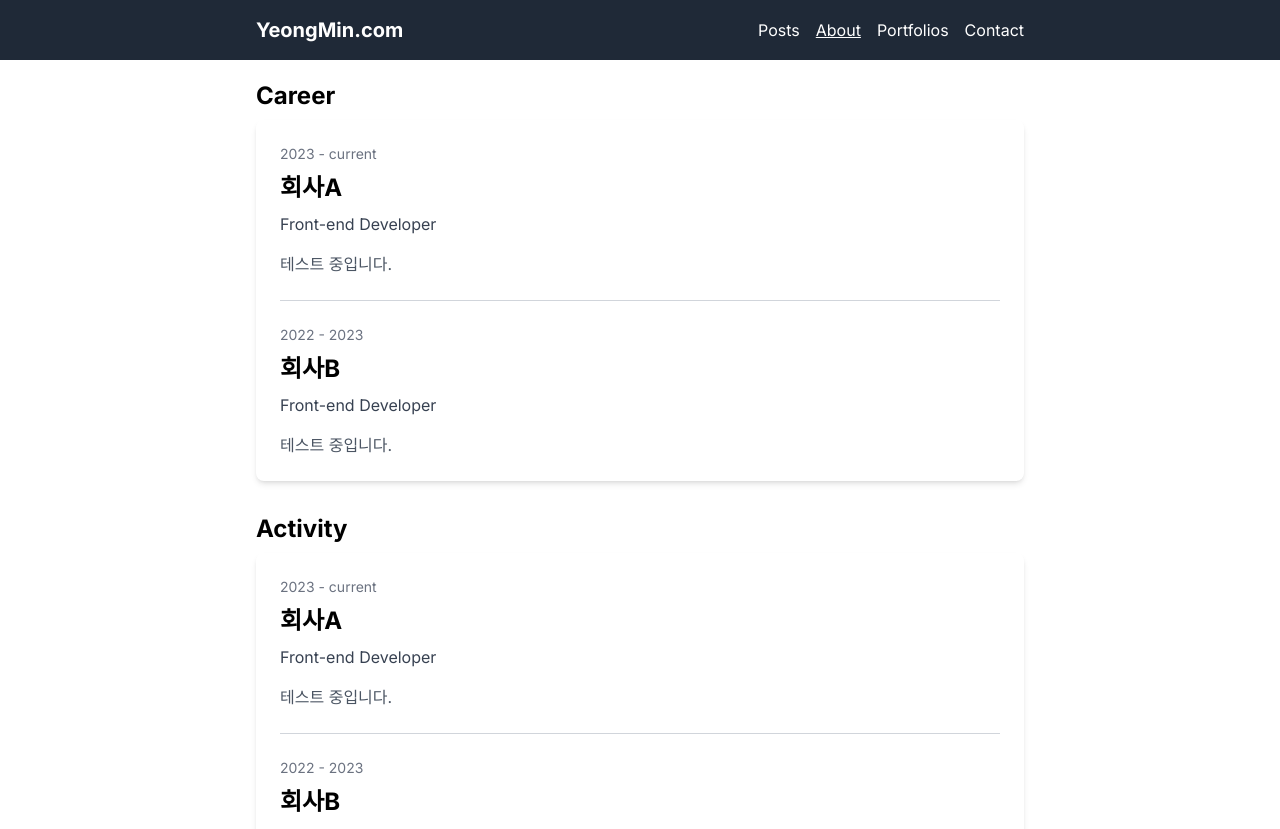
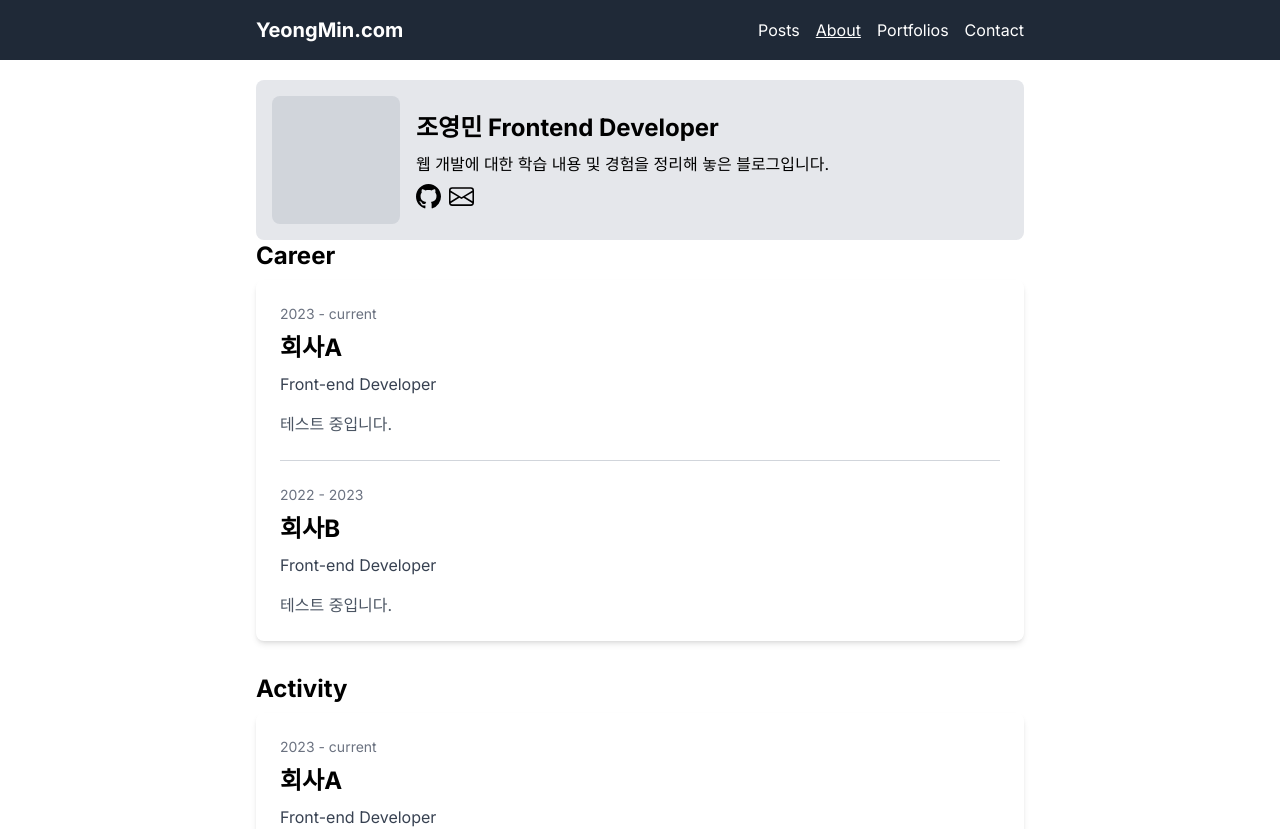
Before and after one commit to 0miiii/my-blog, a Next.js app: page /about in a window 1280 px wide. Shown: the top 829 px of the page. Built offline with nearby package versions, Linux system fonts and the light colour scheme.

Commit message:
feat: hero 컴포넌트 추가

```diff
--- a/src/app/about/page.tsx
+++ b/src/app/about/page.tsx
@@ -1,4 +1,5 @@
 import React from "react";
+import Hero from "@/components/Hero";
 import TimeLineList from "@/components/TimeLineList";
 
 const dummy_careers = [
@@ -19,6 +20,7 @@ const dummy_careers = [
 const AboutPage = () => {
   return (
     <>
+      <Hero />
       <section className="mb-8">
         <h1 className="text-2xl font-bold mb-2">Career</h1>
         <TimeLineList timeline={dummy_careers} />
```
